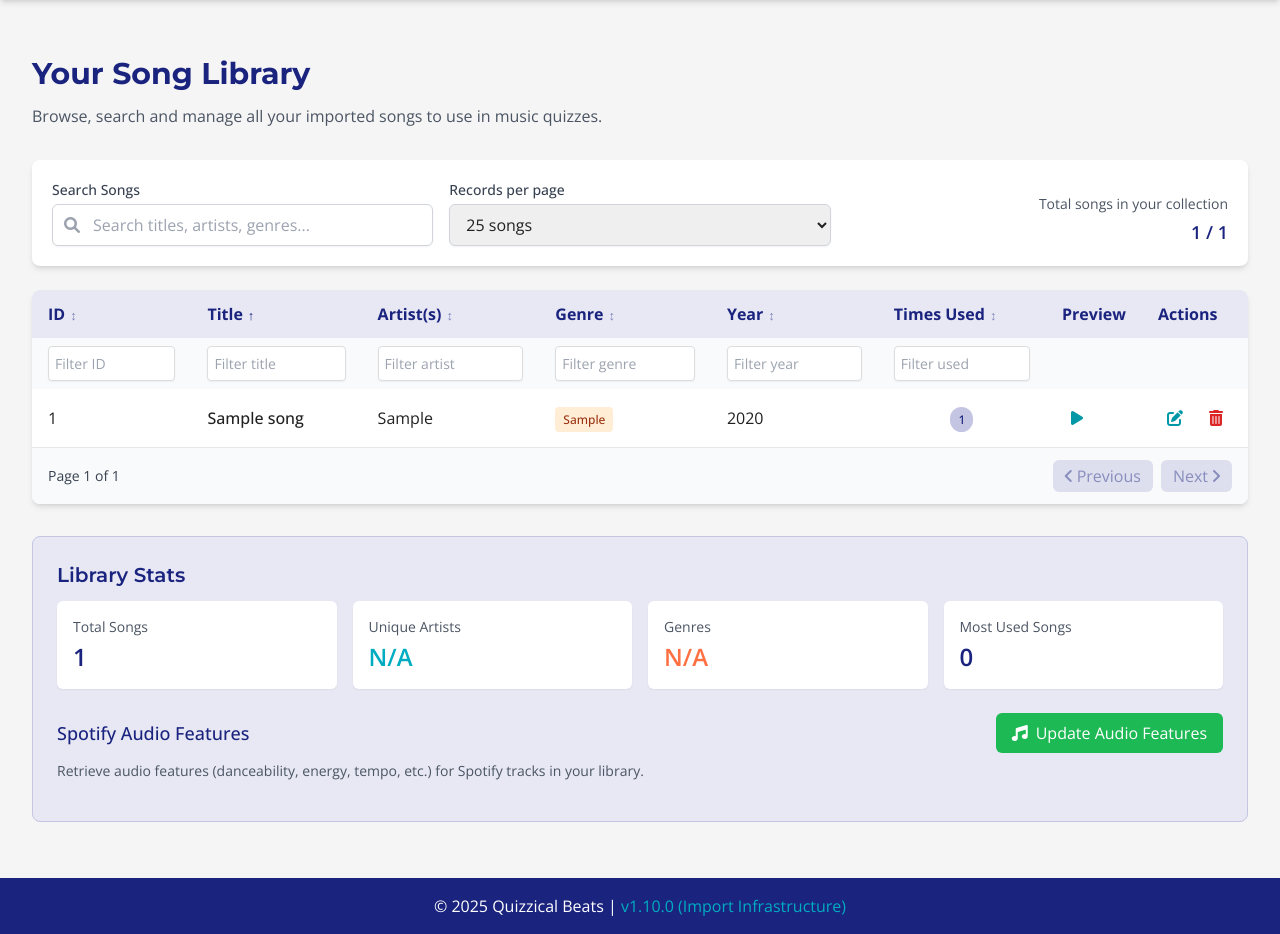
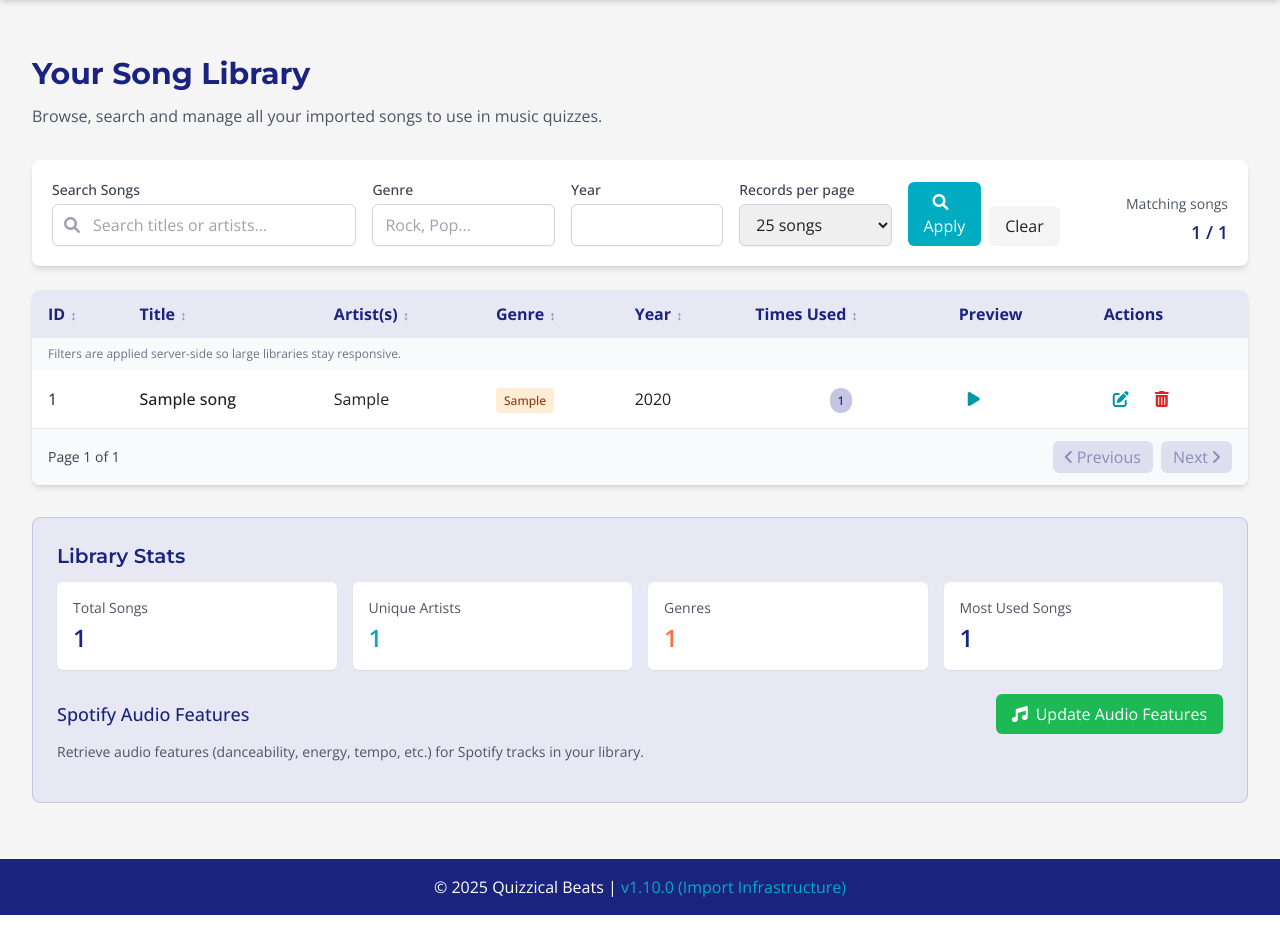
Before and after one commit to christianlouis/QuizzicalBeats, a Flask app: page /view-songs in a window 1280 px wide. Shown: the part 56-990 px from the top of the page. Run offline with Flask 3, Linux system fonts and the light colour scheme; a user stored in the database is signed in; tables that the repository leaves empty hold one stand-in row (values such as "Sample post"); parts of the project's set-up code (start-up, migrations or seed data) failed here and were passed over; some libraries are stand-ins or nearby versions.

Commit message:
Paginate song library view server-side

```diff
--- a/musicround/routes/core.py
+++ b/musicround/routes/core.py
@@ -14,6 +14,7 @@ from musicround.helpers.auth_helpers import oauth, update_oauth_tokens
 from musicround.helpers.spotify_helper import get_spotify_token, get_spotify_user_info
 from datetime import datetime
 from authlib.integrations.base_client.errors import OAuthError
+from sqlalchemy import func, or_
 
 core_bp = Blueprint('core', __name__)
 
@@ -355,14 +356,82 @@ def search_results():
 @login_required
 def view_songs():
     """
-    Show all songs in database
+    Show songs in database with server-side pagination and filters.
     """
     from musicround.models import Song, Tag
 
-    songs = Song.query.all()
-    tags = Tag.query.all()
+    def _int_arg(name, default=None, minimum=None, maximum=None):
+        raw_value = request.args.get(name)
+        if raw_value in (None, ''):
+            return default
+        try:
+            value = int(raw_value)
+        except (TypeError, ValueError):
+            return default
+        if minimum is not None:
+            value = max(minimum, value)
+        if maximum is not None:
+            value = min(maximum, value)
+        return value
 
-    return render_template('view_songs.html', songs=songs, tags=tags)
+    page = _int_arg('page', default=1, minimum=1)
+    per_page = _int_arg('per_page', default=25, minimum=1, maximum=200)
+    query_text = (request.args.get('q') or '').strip()
+    genre = (request.args.get('genre') or '').strip()
+    year = _int_arg('year')
+    used_min = _int_arg('used_min', minimum=0)
+
+    query = Song.query
+    if query_text:
+        pattern = f'%{query_text}%'
+        query = query.filter(or_(Song.title.ilike(pattern), Song.artist.ilike(pattern)))
+    if genre:
+        query = query.filter(Song.genre.ilike(genre))
+    if year is not None:
+        query = query.filter(Song.year == year)
+    if used_min is not None:
+        query = query.filter(Song.used_count >= used_min)
+
+    query = query.order_by(Song.artist.asc(), Song.title.asc(), Song.id.asc())
+    pagination = query.paginate(page=page, per_page=per_page, error_out=False)
+
+    tags = Tag.query.order_by(Tag.name.asc()).all()
+    total_songs = Song.query.count()
+    unique_artists = db.session.query(func.count(func.distinct(Song.artist))).scalar() or 0
+    unique_genres = (
+        db.session.query(func.count(func.distinct(Song.genre)))
+        .filter(Song.genre.isnot(None), Song.genre != '')
+        .scalar()
+        or 0
+    )
+    most_used = db.session.query(func.max(Song.used_count)).scalar() or 0
+    query_args = {
+        'q': query_text or None,
+        'genre': genre or None,
+        'year': year,
+        'used_min': used_min,
+        'per_page': per_page,
+    }
+    query_args = {key: value for key, value in query_args.items() if value not in (None, '')}
+
+    return render_template(
+        'view_songs.html',
+        songs=pagination.items,
+        tags=tags,
+        pagination=pagination,
+        query_args=query_args,
+        filters={
+            'q': query_text,
+            'genre': genre,
+            'year': year,
+            'used_min': used_min,
+            'per_page': per_page,
+        },
+        total_songs=total_songs,
+        unique_artists=unique_artists,
+        unique_genres=unique_genres,
+        most_used=most_used,
+    )
 
 @core_bp.route('/data/<path:filepath>')
 @login_required
--- a/musicround/templates/view_songs.html
+++ b/musicround/templates/view_songs.html
@@ -148,39 +148,59 @@
             <p class="text-gray-600 mb-6">Browse, search and manage all your imported songs to use in music quizzes.</p>
         </div>
 
-        {% if songs %}
+        {% if total_songs|default(0) > 0 %}
             <div class="mb-6 bg-white shadow-md rounded-lg p-5">
-                <div class="flex flex-col md:flex-row gap-4">
+                <form id="songLibraryFilters" method="get" action="{{ url_for('core.view_songs') }}" class="flex flex-col md:flex-row gap-4">
                     <div class="w-full md:w-1/3">
                         <label for="globalSearch" class="block text-sm font-medium text-gray-700 mb-1">Search Songs</label>
                         <div class="relative">
                             <span class="absolute inset-y-0 left-0 flex items-center pl-3">
                                 <i class="fas fa-search text-gray-400"></i>
                             </span>
-                            <input type="text" id="globalSearch" placeholder="Search titles, artists, genres..."
+                            <input type="text" id="globalSearch" name="q" value="{{ filters.q }}" placeholder="Search titles or artists..."
                                 class="w-full pl-10 pr-4 py-2 border border-gray-300 rounded-md focus:outline-none focus:ring-2 focus:ring-teal-500 focus:border-teal-500">
                         </div>
                     </div>
 
-                    <div class="w-full md:w-1/3">
+                    <div class="w-full md:w-1/5">
+                        <label for="genreFilter" class="block text-sm font-medium text-gray-700 mb-1">Genre</label>
+                        <input type="text" id="genreFilter" name="genre" value="{{ filters.genre }}" placeholder="Rock, Pop..."
+                            class="w-full px-3 py-2 border border-gray-300 rounded-md focus:outline-none focus:ring-2 focus:ring-teal-500 focus:border-teal-500">
+                    </div>
+
+                    <div class="w-full md:w-1/6">
+                        <label for="yearFilter" class="block text-sm font-medium text-gray-700 mb-1">Year</label>
+                        <input type="number" id="yearFilter" name="year" value="{{ filters.year or '' }}"
+                            class="w-full px-3 py-2 border border-gray-300 rounded-md focus:outline-none focus:ring-2 focus:ring-teal-500 focus:border-teal-500">
+                    </div>
+
+                    <div class="w-full md:w-1/6">
                         <label for="pageSizeSelect" class="block text-sm font-medium text-gray-700 mb-1">Records per page</label>
-                        <select id="pageSizeSelect" class="w-full px-3 py-2 border border-gray-300 rounded-md focus:outline-none focus:ring-2 focus:ring-teal-500 focus:border-teal-500">
-                            <option value="25">25 songs</option>
-                            <option value="50">50 songs</option>
-                            <option value="100">100 songs</option>
-                            <option value="all">All songs</option>
+                        <select id="pageSizeSelect" name="per_page" class="w-full px-3 py-2 border border-gray-300 rounded-md focus:outline-none focus:ring-2 focus:ring-teal-500 focus:border-teal-500">
+                            {% for size in [25, 50, 100, 200] %}
+                            <option value="{{ size }}" {% if filters.per_page == size %}selected{% endif %}>{{ size }} songs</option>
+                            {% endfor %}
                         </select>
                     </div>
 
-                    <div class="w-full md:w-1/3 flex items-end">
+                    <div class="w-full md:w-1/6 flex items-end gap-2">
+                        <button type="submit" class="bg-teal-500 hover:bg-teal-600 text-white px-4 py-2 rounded-md transition-colors">
+                            <i class="fas fa-search mr-2"></i>Apply
+                        </button>
+                        <a href="{{ url_for('core.view_songs') }}" class="bg-gray-100 hover:bg-gray-200 text-gray-800 px-4 py-2 rounded-md transition-colors">
+                            Clear
+                        </a>
+                    </div>
+
+                    <div class="w-full md:w-1/6 flex items-end">
                         <div class="w-full text-right">
-                            <p class="text-sm text-gray-600 mb-1">Total songs in your collection</p>
+                            <p class="text-sm text-gray-600 mb-1">Matching songs</p>
                             <p class="text-navy-800 font-semibold text-lg">
-                                <span id="visibleCount">{{ songs|length }}</span> / <span id="totalCount">{{ songs|length }}</span>
+                                <span id="visibleCount">{{ pagination.total }}</span> / <span id="totalCount">{{ total_songs }}</span>
                             </p>
                         </div>
                     </div>
-                </div>
+                </form>
             </div>
 
             <div class="overflow-x-auto bg-white shadow-md rounded-lg mb-8">
@@ -197,14 +217,9 @@
                             <th class="px-4 py-3 text-left">Actions</th>
                         </tr>
                         <tr class="filter-row bg-gray-50">
-                            <td class="px-4 py-2"><input type="text" placeholder="Filter ID" data-col="id"></td>
-                            <td class="px-4 py-2"><input type="text" placeholder="Filter title" data-col="title"></td>
-                            <td class="px-4 py-2"><input type="text" placeholder="Filter artist" data-col="artist"></td>
-                            <td class="px-4 py-2"><input type="text" placeholder="Filter genre" data-col="genre"></td>
-                            <td class="px-4 py-2"><input type="text" placeholder="Filter year" data-col="year"></td>
-                            <td class="px-4 py-2"><input type="text" placeholder="Filter used" data-col="used_count"></td>
-                            <td class="px-4 py-2"></td>
-                            <td class="px-4 py-2"></td>
+                            <td class="px-4 py-2 text-xs text-gray-500" colspan="8">
+                                Filters are applied server-side so large libraries stay responsive.
+                            </td>
                         </tr>
                     </thead>
                     <tbody class="divide-y divide-gray-200">
@@ -227,10 +242,11 @@
                                     </span>
                                 </td>
                                 <td class="px-4 py-3">
-                                    {% if song.preview_url %}
+                                    {% set preview_url = song.preview_url or song.spotify_preview_url or song.deezer_preview_url or song.apple_preview_url or song.youtube_preview_url %}
+                                    {% if preview_url %}
                                     <button type="button"
                                             class="preview-load-btn text-teal-600 hover:text-teal-800 px-2 py-1 rounded-md border border-transparent hover:border-teal-200 hover:bg-teal-50 transition-all"
-                                            data-preview-url="{{ song.preview_url|e }}"
+                                            data-preview-url="{{ preview_url|e }}"
                                             title="Load preview"
                                             aria-label="Load preview">
                                         <i class="fas fa-play"></i>
@@ -256,6 +272,12 @@
                                     </div>
                                 </td>
                             </tr>
+                        {% else %}
+                            <tr>
+                                <td colspan="8" class="px-4 py-8 text-center text-gray-500">
+                                    No songs match the current filters.
+                                </td>
+                            </tr>
                         {% endfor %}
                     </tbody>
                 </table>
@@ -263,16 +285,18 @@
                 <div class="bg-gray-50 px-4 py-3 flex items-center justify-between border-t border-gray-200">
                     <div class="flex items-center">
                         <span class="text-sm text-gray-700">
-                            Page <span id="currentPage">1</span> of <span id="totalPages">1</span>
+                            Page <span id="currentPage">{{ pagination.page }}</span> of <span id="totalPages">{{ pagination.pages or 1 }}</span>
                         </span>
                     </div>
                     <div class="flex space-x-2">
-                        <button id="prevPageBtn" class="flex items-center px-3 py-1 bg-navy-100 text-navy-800 rounded-md hover:bg-navy-200 disabled:opacity-50 disabled:cursor-not-allowed">
+                        <a {% if pagination.has_prev %}href="{{ url_for('core.view_songs', page=pagination.prev_num, **query_args) }}"{% endif %}
+                           class="flex items-center px-3 py-1 bg-navy-100 text-navy-800 rounded-md hover:bg-navy-200 {% if not pagination.has_prev %}opacity-50 cursor-not-allowed pointer-events-none{% endif %}">
                             <i class="fas fa-angle-left mr-1"></i> Previous
-                        </button>
-                        <button id="nextPageBtn" class="flex items-center px-3 py-1 bg-navy-100 text-navy-800 rounded-md hover:bg-navy-200 disabled:opacity-50 disabled:cursor-not-allowed">
+                        </a>
+                        <a {% if pagination.has_next %}href="{{ url_for('core.view_songs', page=pagination.next_num, **query_args) }}"{% endif %}
+                           class="flex items-center px-3 py-1 bg-navy-100 text-navy-800 rounded-md hover:bg-navy-200 {% if not pagination.has_next %}opacity-50 cursor-not-allowed pointer-events-none{% endif %}">
                             Next <i class="fas fa-angle-right ml-1"></i>
-                        </button>
+                        </a>
                     </div>
                 </div>
             </div>
@@ -282,7 +306,7 @@
                 <div class="grid grid-cols-1 md:grid-cols-2 lg:grid-cols-4 gap-4">
                     <div class="bg-white rounded-md p-4 shadow-sm">
                         <h4 class="text-sm text-gray-600 mb-1">Total Songs</h4>
-                        <p class="text-2xl font-semibold text-navy-800">{{ songs|length }}</p>
+                        <p class="text-2xl font-semibold text-navy-800">{{ total_songs }}</p>
                     </div>
                     <div class="bg-white rounded-md p-4 shadow-sm">
                         <h4 class="text-sm text-gray-600 mb-1">Unique Artists</h4>
@@ -406,14 +430,13 @@
 
             // Basic table variables
             let allRows = $('.song-row').toArray();
-            let currentPage = 1;
-            let pageSize = 25;
+            let currentPage = {{ pagination.page }};
+            let pageSize = 'all';
             let sortColumn = 'title';
             let sortDirection = 'asc';
             let filteredRows = [...allRows];
-
-            // Initial sorting by title
-            sortTable('title', 'asc');
+            let displayedTotal = {{ pagination.total }};
+            let libraryTotal = {{ total_songs }};
 
             // Toast notification system
             function showToast(message, type = 'success') {
@@ -500,6 +523,8 @@
                         // Remove from our arrays
                         allRows = allRows.filter(r => $(r).data('song-id') != songId);
                         filteredRows = filteredRows.filter(r => $(r).data('song-id') != songId);
+                        displayedTotal = Math.max(0, displayedTotal - 1);
+                        libraryTotal = Math.max(0, libraryTotal - 1);
 
                         // Animate the row's removal
                         row.css('background-color', '#ffcccc')
@@ -654,56 +679,28 @@
             }
 
             // Set up filter input handlers
-            $('.filter-row input').on('input', filterTable);
-            $('#globalSearch').on('input', filterTable);
+            $('#globalSearch, #genreFilter, #yearFilter').on('keydown', function(e) {
+                if (e.key === 'Enter') {
+                    e.preventDefault();
+                    $('#songLibraryFilters').trigger('submit');
+                }
+            });
 
             // Render table with current page and filters
             function renderTable() {
-                // Hide all rows first
-                $('.song-row').hide();
-
-                // Calculate page bounds
-                const start = pageSize === 'all' ? 0 : (currentPage - 1) * pageSize;
-                const end = pageSize === 'all' ? filteredRows.length : start + parseInt(pageSize);
-
-                // Show rows for current page
-                for (let i = start; i < end && i < filteredRows.length; i++) {
-                    $(filteredRows[i]).show();
-                }
-
-                // Update pagination controls
-                const totalPages = pageSize === 'all' ? 1 : Math.ceil(filteredRows.length / pageSize);
+                $('.song-row').show();
+                const totalPages = {{ pagination.pages or 1 }};
                 $('#currentPage').text(currentPage);
                 $('#totalPages').text(totalPages);
-                $('#prevPageBtn').prop('disabled', currentPage <= 1);
-                $('#nextPageBtn').prop('disabled', currentPage >= totalPages);
 
                 // Update total count
-                $('#totalCount').text(allRows.length);
-                $('#visibleCount').text(filteredRows.length);
+                $('#totalCount').text(libraryTotal);
+                $('#visibleCount').text(displayedTotal);
             }
 
             // Page size change handler
             $('#pageSizeSelect').on('change', function() {
-                pageSize = $(this).val();
-                currentPage = 1;
-                renderTable();
-            });
-
-            // Pagination buttons
-            $('#prevPageBtn').on('click', function() {
-                if (currentPage > 1) {
-                    currentPage--;
-                    renderTable();
-                }
-            });
-
-            $('#nextPageBtn').on('click', function() {
-                const totalPages = pageSize === 'all' ? 1 : Math.ceil(filteredRows.length / pageSize);
-                if (currentPage < totalPages) {
-                    currentPage++;
-                    renderTable();
-                }
+                $('#songLibraryFilters').trigger('submit');
             });
 
             function escapeHtml(value) {
```
Also changed, not shown: ROADMAP.md (+1 -0 lines), TODO.md (+1 -0 lines), tests/test_final_coverage.py (+41 -0 lines), CHANGELOG.md.
